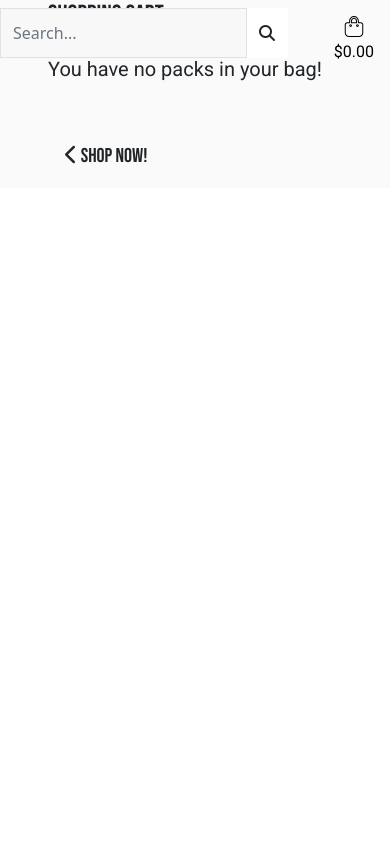
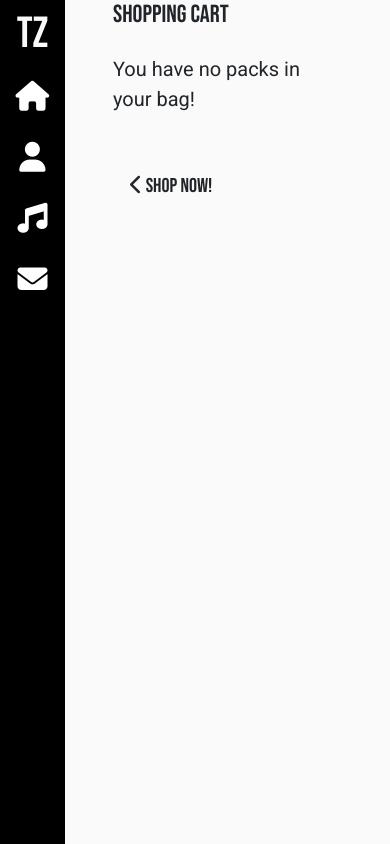
Before and after one commit to hollownotempty/Portfolio_5_Tonez, a Django app: page /cart/ in a window 390 px wide. Run offline with Django 3.2, Linux system fonts and the light colour scheme; parts of the project's set-up code (start-up, migrations or seed data) failed here and were passed over; some libraries are stand-ins or nearby versions.

Commit message:
Create mobile nav bar

```diff
--- a/static/css/base.css
+++ b/static/css/base.css
@@ -14,9 +14,14 @@ h4 {
 
 /* ------------------- Side Bar */
 
-#sidebar {
+#sidebar,
+#sidebar-mobile {
     padding: 0;
     height: 100vh;
+}
+
+#sidebar-mobile .nav {
+    padding: 0;
 }
 
 #logo {
--- a/templates/allauth/base.html
+++ b/templates/allauth/base.html
@@ -90,6 +90,42 @@
 
       </div>
 
+      <div id="sidebar-mobile" class="col-2 bg-black text-light sticky-top text-center d-md-none">
+        <div id="main-nav" class="row">
+          <div class="align-middle">
+            <h1 id="logo" class="display-1 my-2">Tz</h1>
+          </div>
+          <ul class="nav flex-column nav-fill">
+            <li class="nav-item">
+              <a class="nav-link" href="{% url 'home' %}"><i class="fas fa-home"></i></a>
+            </li>
+            <li class="nav-item">
+              <a class="nav-link" href="#"><i class="fas fa-user"></i></a>
+            </li>
+            <li class="nav-item">
+              <a class="nav-link" href="{% url 'packs' %}"><i class="fas fa-music"></i></a>
+            </li>
+            <li class="nav-item">
+              <a class="nav-link" href="{% url 'contact' %}"><i class="fas fa-envelope"></i></a>
+            </li>
+            <li>
+              <div id="shopping-bag" class="text-center mt-3 me-3 d-none d-md-block">
+                <a href="{% url 'shopping_cart' %}">
+                  <div><i class="fas fa-shopping-bag fa-lg"></i></div>
+                  <p class="my-0">
+                    {% if grand_total %}
+                    ${{ grand_total|floatformat:2 }}
+                    {% else %}
+                    $0.00
+                    {% endif %}
+                  </p>
+                </a>
+              </div>
+            </li>
+          </ul>
+      </div>
+      </div>
+
       <div id="page-content" class="col">
 
         {% if messages %}
@@ -103,8 +139,9 @@
         </div>
         {% endif %}
 
-        <form method="GET" action="{% url 'packs' %}">
-          <div id="search-bar" class="row d-flex justify-content-center my-2">
+        <div class="d-none d-md-block">
+          <form method="GET" action="{% url 'packs' %}" class="" >
+            <div id="search-bar" class="row d-flex justify-content-center my-2 ">
                 <div class="col-md-6">
                     <div class="card">
                         <div class="input-group rounded-0">
@@ -119,8 +156,9 @@
                 </div>
             </div>
           </form>
+        </div>
 
-        <div id="shopping-bag" class="text-center mt-3 me-3">
+        <div id="shopping-bag" class="text-center mt-3 me-3 d-none d-md-block">
           <a href="{% url 'shopping_cart' %}">
             <div><i class="fas fa-shopping-bag fa-lg"></i></div>
             <p class="my-0">
```
Lines whose indentation alone changed are shown as unchanged.
